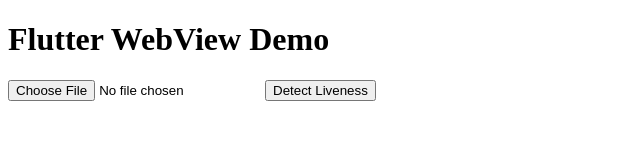
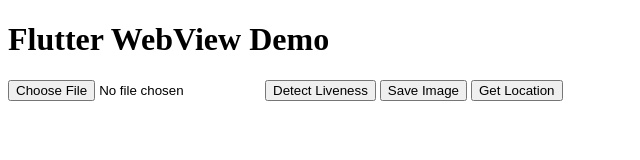
Before and after one commit to DragonsZ40/dragonsz40.github.io, a plain HTML site: page index.html in a window 1280 px wide. Shown: the whole page, without its empty margins (0-640 px from the left). Drawn offline with Linux system fonts and the light colour scheme.

Commit message:
add func all

```diff
--- a/index.html
+++ b/index.html
@@ -11,10 +11,11 @@
     <h1>Flutter WebView Demo</h1>
     <input type="file" id="fileInput" accept="image/*">
     <button onclick="detectLiveness()">Detect Liveness</button>
+    <button onclick="saveImage()">Save Image</button>
+    <button onclick="getLocation()">Get Location</button>
     <p id="result"></p>
 
     <script>
-        // ฟังก์ชันหลักในการตรวจจับ liveness
         function detectLiveness() {
             const input = document.getElementById('fileInput');
             const file = input.files[0];
@@ -22,7 +23,6 @@
             if (file) {
                 const reader = new FileReader();
 
-                // เมื่ออ่านไฟล์เสร็จสิ้น
                 reader.onloadend = function() {
                     const base64String = reader.result.replace('data:', '').replace(/^.+,/, '');
 
@@ -35,10 +35,44 @@
                     }
                 };
 
-                // อ่านไฟล์เป็น Data URL
                 reader.readAsDataURL(file);
             } else {
                 document.getElementById('result').innerText = 'No image selected';
+            }
+        }
+
+        function saveImage() {
+            const input = document.getElementById('fileInput');
+            const file = input.files[0];
+
+            if (file) {
+                const reader = new FileReader();
+
+                reader.onloadend = function() {
+                    const base64String = reader.result.replace('data:', '').replace(/^.+,/, '');
+
+                    if (window.flutter_inappwebview) {
+                        window.flutter_inappwebview.callHandler('saveImage', base64String).then(function(imagePath) {
+                            document.getElementById('result').innerText = 'Image saved at: ' + imagePath;
+                        });
+                    } else {
+                        console.log('Flutter InAppWebView not found');
+                    }
+                };
+
+                reader.readAsDataURL(file);
+            } else {
+                document.getElementById('result').innerText = 'No image selected';
+            }
+        }
+
+        function getLocation() {
+            if (window.flutter_inappwebview) {
+                window.flutter_inappwebview.callHandler('getLocation').then(function(location) {
+                    document.getElementById('result').innerText = 'Location: ' + location.latitude + ', ' + location.longitude;
+                });
+            } else {
+                console.log('Flutter InAppWebView not found');
             }
         }
     </script>
```
